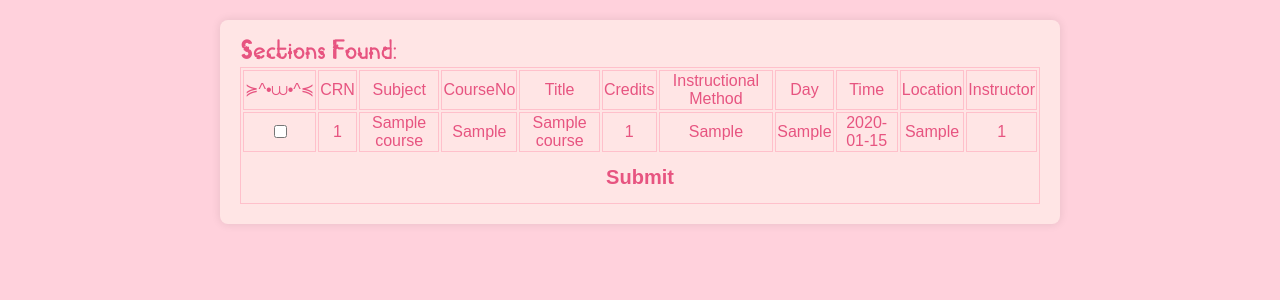
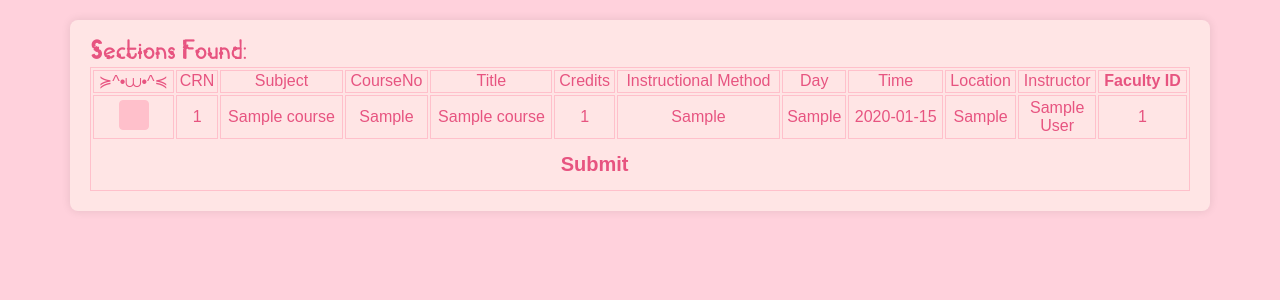
Before and after one commit to jaguan2/PurrfectPath, a Flask app: page /classresult in a window 1280 px wide. Shown: the part 82-382 px from the top of the page. Run offline with Flask 3, Linux system fonts and the light colour scheme; a user stored in the database is signed in; tables that the repository leaves empty hold one stand-in row (values such as "Sample post").

Commit message:
final touches??

```diff
--- a/website/static/classes.css
+++ b/website/static/classes.css
@@ -80,7 +80,7 @@ nav a:visited {
 }
 
 .search {
-    max-width: 800px;
+    max-width: 1100px;
     margin: 20px auto;
     padding: 20px;
     background-color: #FFE5E5;
@@ -88,9 +88,43 @@ nav a:visited {
     box-shadow: 0 0 10px rgba(0, 0, 0, 0.1);
 }
 
+.search table {
+    width: 100%;
+}
+
+.search {
+    overflow-x: auto;
+}
+
+/* Hide the default checkbox */
+.check_button {
+    appearance: none;
+    -webkit-appearance: none;
+    -moz-appearance: none;
+    width: 30px;
+    height: 30px;
+    background-color: pink; /* Pink color */
+    border: 1px solid pink; /* Pink border */
+    border-radius: 4px; /* Rounded corners */
+    cursor: pointer;
+}
+
+/* Show a custom checkmark when the checkbox is checked */
+.check_button:checked {
+    background-color: pink; /* Pink color */
+    background-image: url('https://cdn.discordapp.com/attachments/1230278551010545744/1232059575797289092/checkmark-ezgif.com-webp-to-jpg-converter-removebg-preview-2.png?ex=66281465&is=6626c2e5&hm=3d8a28363eb9536a3ac8ee3db4f253eb0d2b4bdabae32f72bfa5a92618abba83&');
+    background-size: contain;
+    background-repeat: no-repeat;
+}
+
 table, th, td {
     border: 1px solid pink;
+    width: 100%;
     text-align: center;
+}
+
+th, td {
+    width: auto;
 }
 
 .button {
--- a/website/static/style.css
+++ b/website/static/style.css
@@ -173,3 +173,9 @@ header .animation {
     box-shadow: 0 -2px 5px rgba(0,0,0,0.2);
     z-index: 100;
 }
+
+@media (max-width: 680px), (max-height: 800px) {
+    header h1 {
+        display: none;
+    }
+}
--- a/website/templates/classes.html
+++ b/website/templates/classes.html
@@ -33,6 +33,7 @@
         <div class = "search">
             <h2> Sections Found: </h2>
             <table>
+                {% if isadmin %}
                     <tr>
                         <td>≽^•⩊•^≼</td>
                         <td>CRN </td>
@@ -45,9 +46,7 @@
                         <td>Time </td>
                         <td>Location </td>
                         <td>Instructor </td>
-                    {% if current_user.is_admin %}
-                    <th>Faculty ID</th> <!--This column will only be visible to admins-->
-                    {% endif %}
+                        <th>Faculty ID</th>
                     </tr>
                     {% for course in courses %}
                     <tr>
@@ -61,12 +60,40 @@
                         <td>{{ course.day }}</td>
                         <td>{{ course.time }}</td>
                         <td>{{ course.location }}</td>
+                        <td>{{ course.fname }} <br> {{ course.lname }}</td>
                         <td>{{ course.instructor }}</td>
-                    {% if current_user.is_admin %}
-                    <!-- <th>Faculty ID</th> This cell will only be visible to admins-->
-                    {% endif %}
                     </tr>
                     {% endfor %}
+                {% else %}
+                    <tr>
+                        <td>≽^•⩊•^≼</td>
+                        <td>CRN </td>
+                        <td>Subject </td>
+                        <td>CourseNo </td>
+                        <td>Title </td>
+                        <td>Credits </td>
+                        <td>Instructional Method </td>
+                        <td>Day </td>
+                        <td>Time </td>
+                        <td>Location </td>
+                        <td>Instructor </td>
+                    </tr>
+                    {% for course in courses %}
+                    <tr>
+                        <td><input type="checkbox" name="selected_class" class="check_button" value="{{ course.id }}"></td>
+                        <td>{{ course.id }}</td>
+                        <td>{{ course.subject }}</td>
+                        <td>{{ course.courseno }}</td>
+                        <td>{{ course.title }}</td>
+                        <td>{{ course.credits }}</td>
+                        <td>{{ course.instrumeth }}</td>
+                        <td>{{ course.day }}</td>
+                        <td>{{ course.time }}</td>
+                        <td>{{ course.location }}</td>
+                        <td>{{ course.fname }} <br> {{ course.lname }}</td>
+                    </tr>
+                    {% endfor %}
+                {% endif %}
             <tr>
                 <td colspan="11" class="table_button">
                     <button class = "button" type="submit" style="float: right;">Submit</button>
--- a/website/templates/schedule.html
+++ b/website/templates/schedule.html
@@ -34,10 +34,10 @@
 
         <div class="classquery">
             <form method="POST" id = "ClassSearch">
-                <label for="subject"> Subject  <input type="text" name="subject" placeholder="meow"></label><br>
-                <label for="courseno"> Course Number <input type="text" name="courseno" placeholder="meow"></label><br>
+                <label for="subject"> Subject  <input type="text" name="subject" placeholder="MEW"></label><br>
+                <label for="courseno"> Course Number <input type="text" name="courseno" placeholder="1234"></label><br>
                 <label for="title"> Title <input type="text" name="title" placeholder="meow"></label><br>
-                <label for="day"> Day <input type="text" name="day" placeholder="meow"></label><br>
+                <label for="day"> Day <input type="text" name="day" placeholder="MW"></label><br>
                 <button type="submit" class="button">Submit</button>
             </form>
         </div>
--- a/website/views.py
+++ b/website/views.py
@@ -1,7 +1,8 @@
 from flask import render_template, Blueprint, request, redirect, url_for, flash
 from flask_login import login_required, current_user
-from .models import Taken, Course, Student, Friend
+from .models import Taken, Course, Student, Friend, Faculty
 from . import db
+from sqlalchemy import func
 
 views = Blueprint('views', __name__)
 
@@ -172,7 +173,21 @@ def classresult():
         # initialize query to select all courses
         # purposes: (1) when the form is returned empty, (2) as the base to narrow down based on what was entered in the form
         # SQL: "SELECT * FROM Course;"
-        query = Course.query
+        query = (db.session.query(
+                    Course.id,
+                    Course.subject,
+                    Course.courseno,
+                    Course.title,
+                    Course.credits,
+                    Course.instrumeth,
+                    Course.day,
+                    Course.time,
+                    Course.location,
+                    Course.instructor,
+                    Faculty.fname,
+                    Faculty.lname)
+                .join(Faculty, Faculty.id == Course.instructor)
+                )
 
         # filter down the query based on what attributes were given
         if subject:
@@ -184,18 +199,20 @@ def classresult():
             query = query.filter(Course.courseno == courseno)
         if title:
             #SQL: "SELECT * FROM Course WHERE title = {title}"
-            title = title.title()
-            query = query.filter(Course.title == title)
+            title = title.lower()
+            query = query.filter(func.lower(Course.title) == title)
+
         if day:
             #SQL: "SELECT * FROM Course WHERE day = UPPER({day})"
             day = day.upper()
             query = query.filter(Course.day == day)
-
         # execute the filtered query into a list
         courses = query.all()
 
+        isadmin = current_user.isadmin
+
         # open template based on what has been left
-        return render_template('classes.html', courses = courses)
+        return render_template('classes.html', courses = courses, isadmin=isadmin)
 
     if request.method == 'POST':
         # get checked classes from form selected_class
```
Lines whose indentation alone changed are shown as unchanged.
